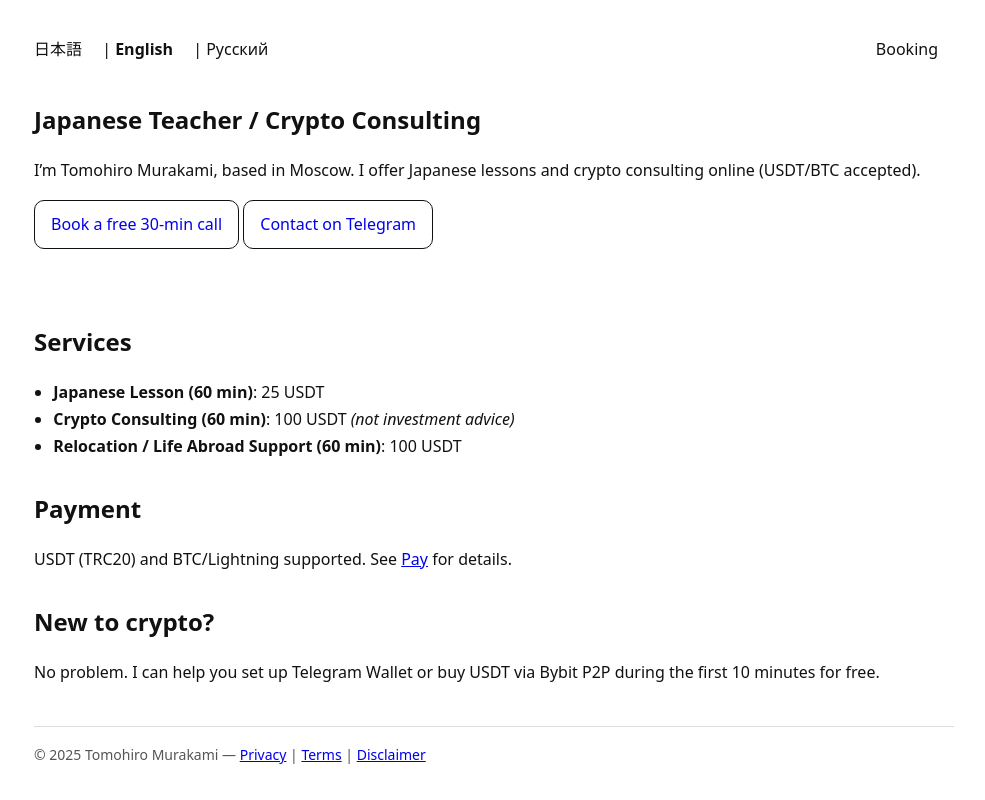
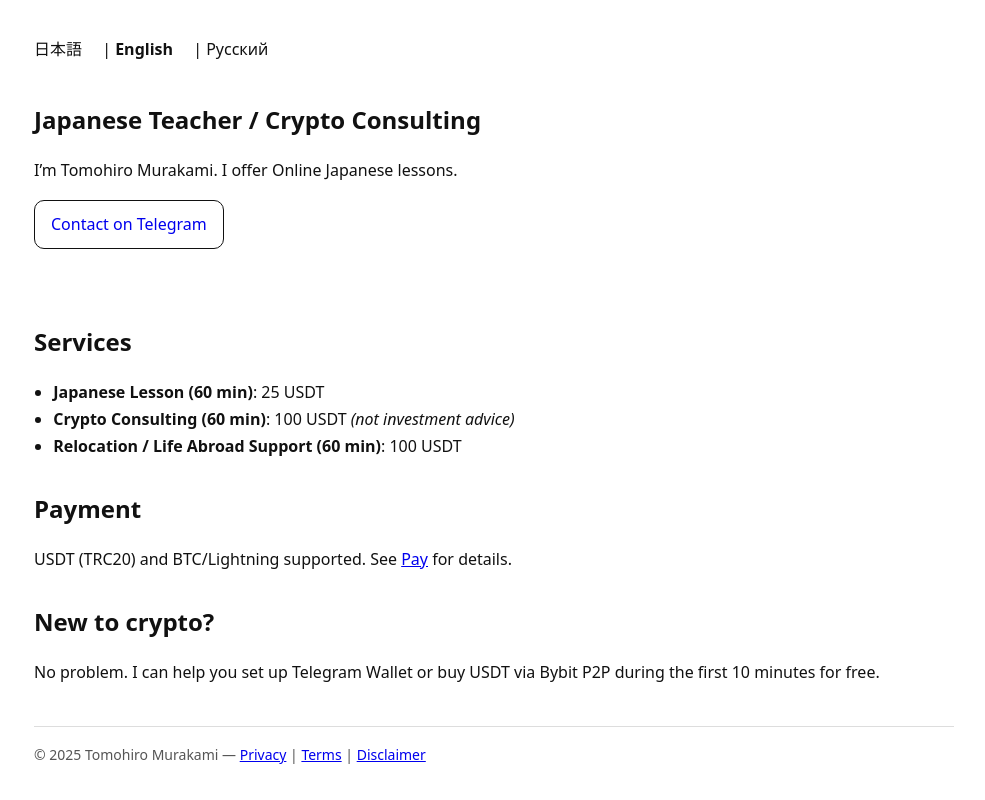
Before and after one commit to ariksii/Japanese-Teacher, a plain HTML site: page en.html in a window 1280 px wide. Shown: the whole page, without its empty margins (146-1131 px from the left). Drawn offline with Linux system fonts and the light colour scheme.

Commit message:
Update en.html

```diff
--- a/en.html
+++ b/en.html
@@ -26,17 +26,16 @@
         <a href="/en.html"><b>English</b></a> |
         <a href="/ru.html">Русский</a>
         <span style="float:right">
-          <a href="/booking.html">Booking</a>
         </span>
       </nav>
     </header>
 
     <section class="hero">
       <h1>Japanese Teacher / Crypto Consulting</h1>
-      <p>I’m Tomohiro Murakami, based in Moscow. I offer Japanese lessons and crypto consulting online (USDT/BTC accepted).</p>
+      <p>I’m Tomohiro Murakami. I offer Online Japanese lessons.</p>
       <p>
-        <a class="btn" href="/booking.html">Book a free 30-min call</a>
         <a class="btn" href="https://t.me/ariksii">Contact on Telegram</a>
+
       </p>
     </section>
 
```
